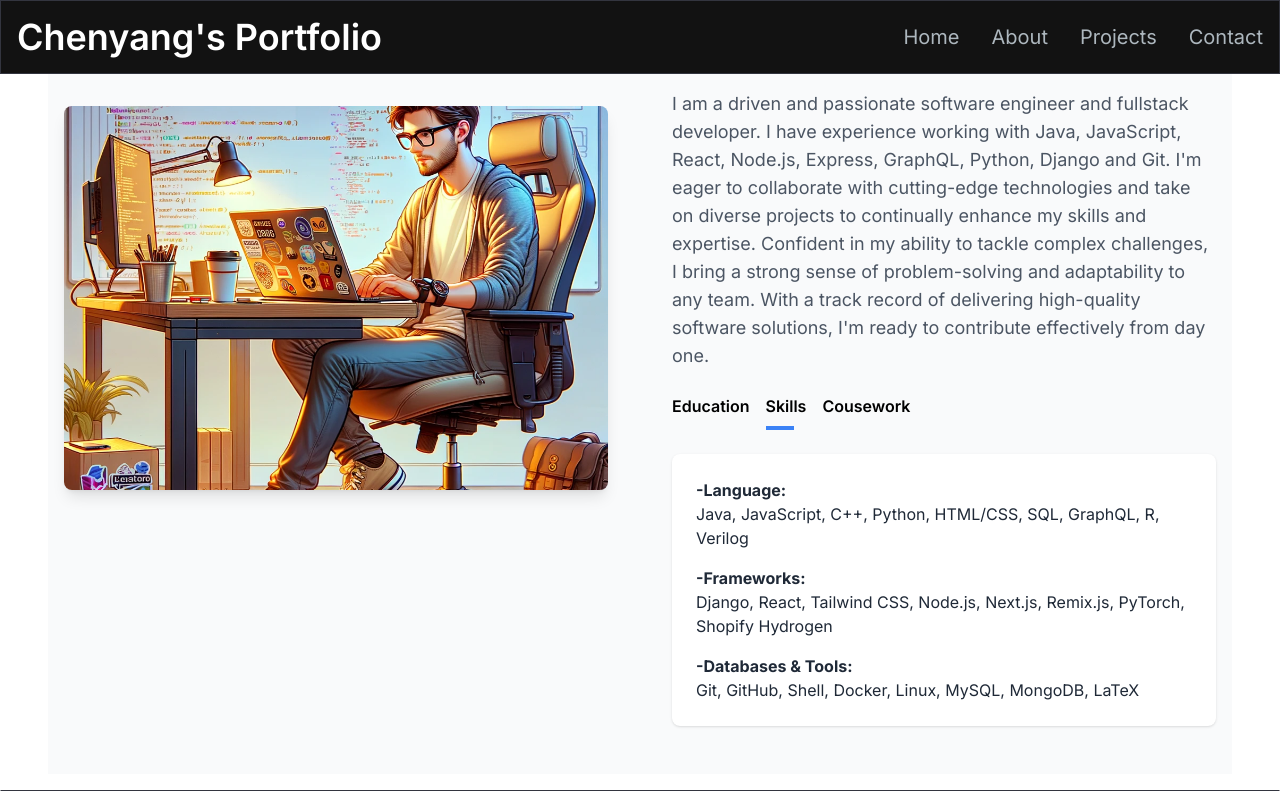
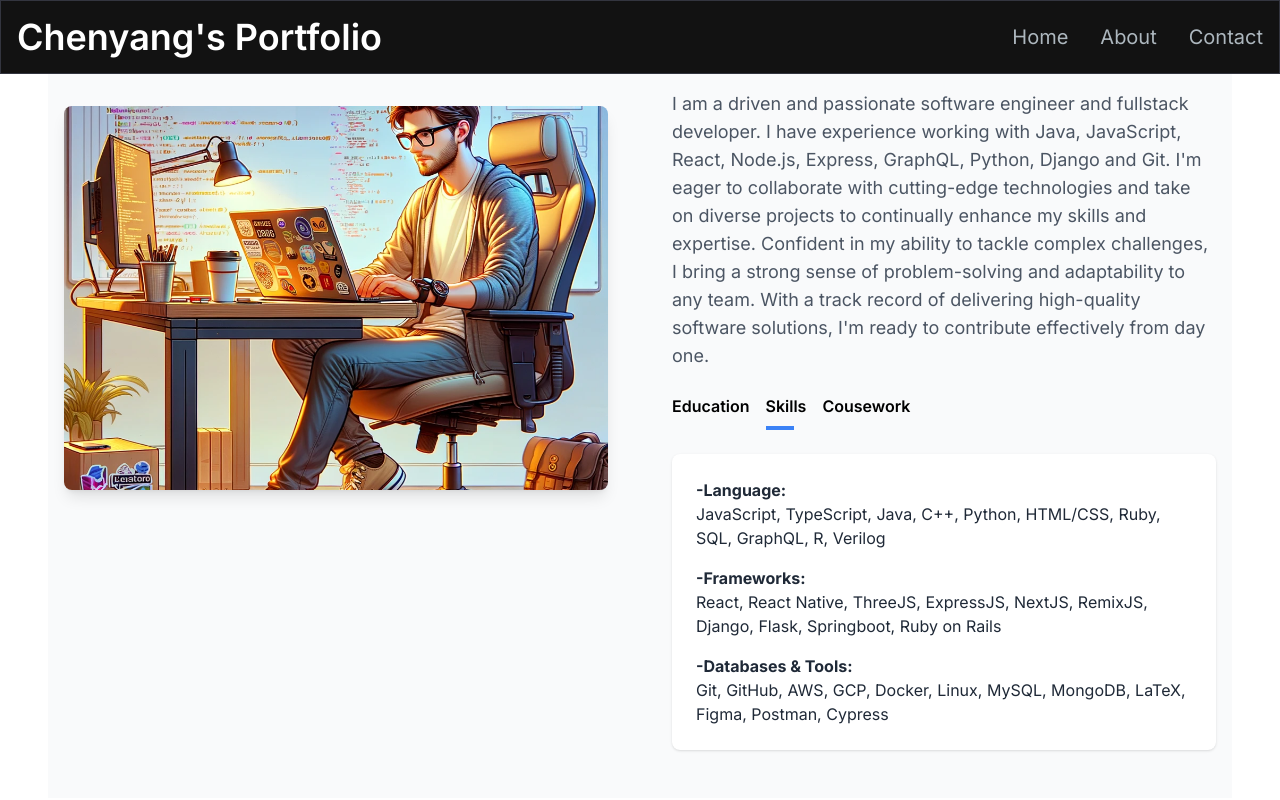
Before and after one commit to raphaeldu98/nextjs-portfolio, a Next.js app: page / in a window 1280 px wide. Both pictures are taken after a click on the button "Skills". Shown: the part 630-1430 px from the top of the page. Built offline with nearby package versions, Linux system fonts and the light colour scheme.

Commit message:
update information

```diff
--- a/app/components/About.tsx
+++ b/app/components/About.tsx
@@ -29,30 +29,14 @@ const TAB_DATA = [
     content: (
       <div>
         <p className="font-bold">-Language:</p>
-        <p>Java, JavaScript, C++, Python, HTML/CSS, SQL, GraphQL, R, Verilog</p>
-        {/* <ul className="grid grid-cols-3 gap-2 pl-2 mb-2 ml-4">
-          <li>Java</li>
-          <li>JavaScript</li>
-          <li>C++</li>
-          <li>Python</li>
-        </ul> */}
+        {/* <p>Java, JavaScript, C++, Python, HTML/CSS, SQL, GraphQL, R, Verilog</p> */}
+        <p>JavaScript, TypeScript, Java, C++, Python, HTML/CSS, Ruby, SQL, GraphQL, R, Verilog</p>
         <p className="font-bold mt-4">-Frameworks:</p>
-        <p>Django, React, Tailwind CSS, Node.js, Next.js, Remix.js, PyTorch, Shopify Hydrogen</p>
-        {/* <ul className="grid grid-cols-3 gap-2 pl-2 mb-2 ml-4">
-          <li>React</li>
-          <li>Django</li>
-          <li>PyTorch</li>
-          <li>Node.js</li>
-        </ul> */}
+        {/* <p>Django, React, Tailwind CSS, Node.js, Next.js, Remix.js, PyTorch, Shopify Hydrogen</p> */}
+        <p>React, React Native, ThreeJS, ExpressJS, NextJS, RemixJS, Django, Flask, Springboot, Ruby on Rails</p>
         <p className="font-bold mt-4">-Databases & Tools:</p>
-        <p>Git, GitHub, Shell, Docker, Linux, MySQL, MongoDB, LaTeX</p>
-        {/* <ul className="grid grid-cols-3 gap-2 pl-2 mb-2 ml-4">
-          <li>Git</li>
-          <li>MySQL</li>
-          <li>MongoDB</li>
-          <li>GraphQL</li>
-          <li>LaTeX</li>
-        </ul> */}
+        {/* <p>Git, GitHub, Shell, Docker, Linux, MySQL, MongoDB, LaTeX</p> */}
+        <p>Git, GitHub, AWS, GCP, Docker, Linux, MySQL, MongoDB, LaTeX, Figma, Postman, Cypress</p>
       </div>
     ),
   },
@@ -61,6 +45,8 @@ const TAB_DATA = [
     id: "coursework",
     content: (
       <ul className="list-disc pl-2">
+        <li>Mobile Development</li>
+        <li>Advanced Web Development</li>
         <li>Design and Analysis Algorithms</li>
         <li>Operating Systems</li>
         <li>Computer Architecture</li>
--- a/app/components/NavBar.tsx
+++ b/app/components/NavBar.tsx
@@ -14,10 +14,10 @@ const navLinks = [
     title: "About",
     path: "/#about",
   },
-  {
-    title: "Projects",
-    path: "projects",
-  },
+  // {
+  //   title: "Projects",
+  //   path: "projects",
+  // },
   {
     title: "Contact",
     path: "https://www.linkedin.com/in/chenyang-du-359913156/",
```
